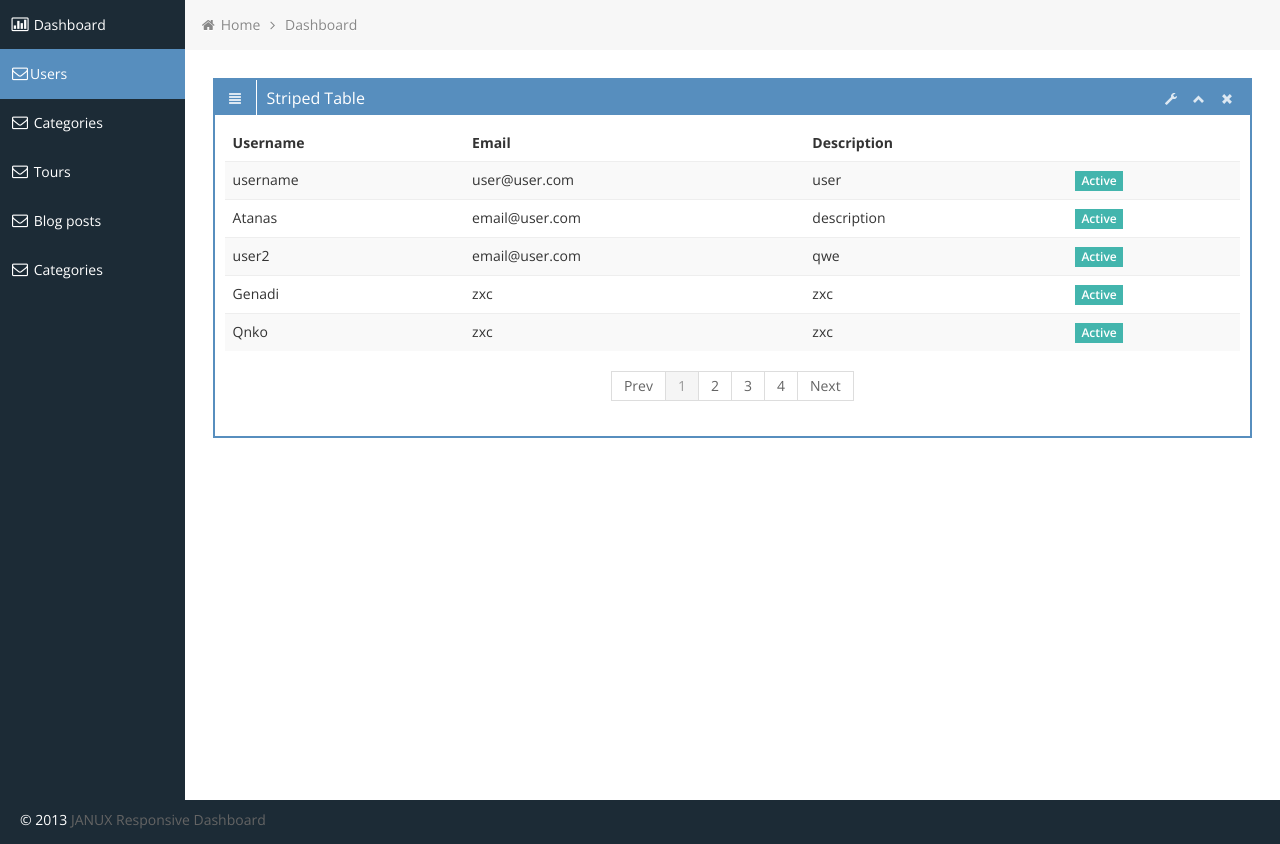
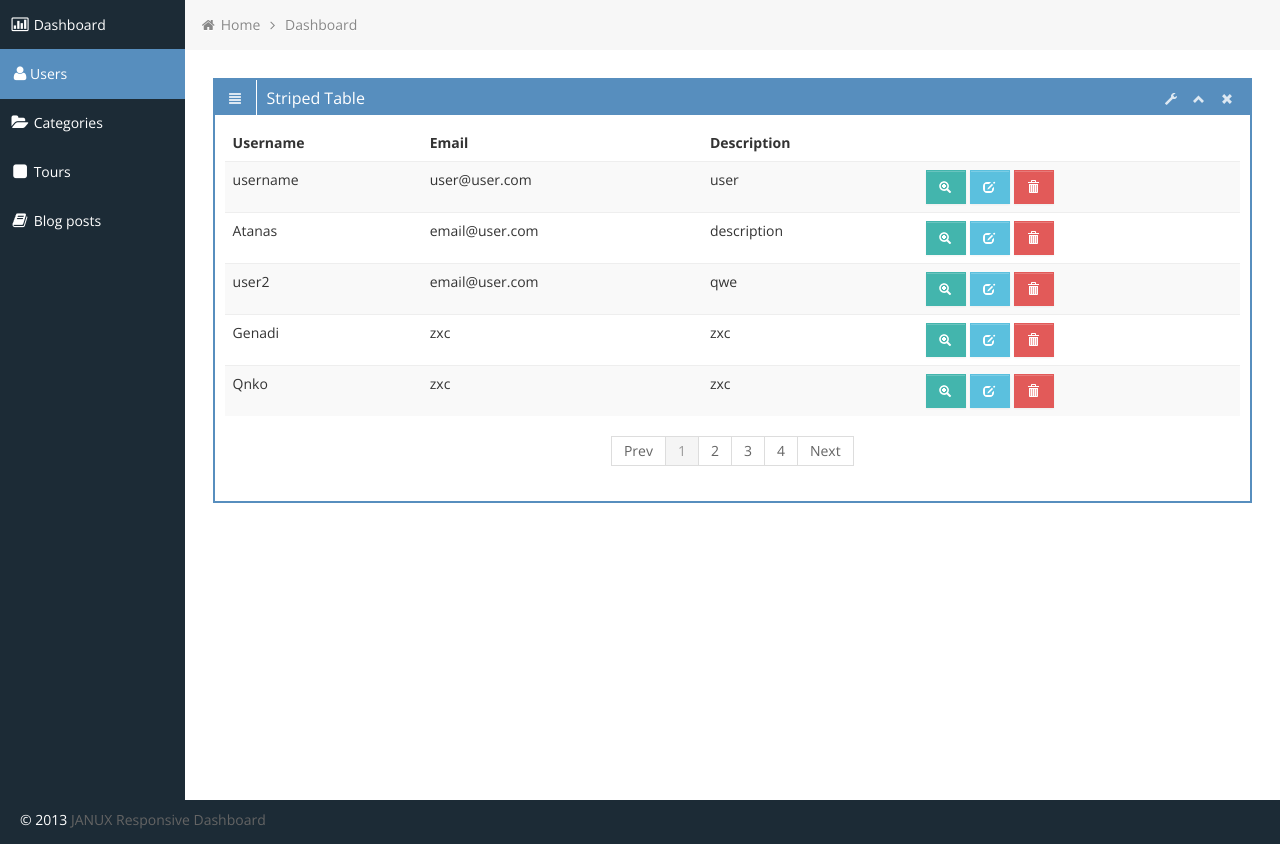
Before and after one commit to dbcdeathdreamer/SoftAcad, a PHP site: page /users.php in a window 1280 px wide. Shown: the part 51-895 px from the top of the page. Run offline with PHP 8.4, Linux system fonts and the light colour scheme; a user stored in the database is signed in; data comes from the database, SQL or seed files in the repository.

Commit message:
users list

```diff
--- a/admin/common/sidebar.php
+++ b/admin/common/sidebar.php
@@ -5,13 +5,11 @@
         <div id="sidebar-left" class="span2">
             <div class="nav-collapse sidebar-nav">
                 <ul class="nav nav-tabs nav-stacked main-menu">
-                    <li><a href="index.html"><i class="icon-bar-chart"></i><span class="hidden-tablet"> Dashboard</span></a></li>
-                    <li><a href="users.php"><i class="icon-envelope"></i><span class="hidden-tablet">Users</span></a></li>
-                    <li><a href="categories.php"><i class="icon-envelope"></i><span class="hidden-tablet"> Categories</span></a></li>
-                    <li><a href="tours.php"><i class="icon-envelope"></i><span class="hidden-tablet"> Tours</span></a></li>
-                    <li><a href="blog.php"><i class="icon-envelope"></i><span class="hidden-tablet"> Blog posts</span></a></li>
-                    <li><a href="categories.php"><i class="icon-envelope"></i><span class="hidden-tablet"> Categories</span></a></li>
-
+                    <li><a href="index.php"><i class="icon-bar-chart"></i><span class="hidden-tablet"> Dashboard</span></a></li>
+                    <li><a href="users.php"><i class="icon-user"></i><span class="hidden-tablet">Users</span></a></li>
+                    <li><a href="categories.php"><i class="icon-folder-open"></i><span class="hidden-tablet"> Categories</span></a></li>
+                    <li><a href="tours.php"><i class="icon-sign-blank"></i><span class="hidden-tablet"> Tours</span></a></li>
+                    <li><a href="blog.php"><i class="icon-book"></i><span class="hidden-tablet"> Blog posts</span></a></li>
                 </ul>
             </div>
         </div>
--- a/admin/users.php
+++ b/admin/users.php
@@ -43,7 +43,15 @@ require_once('common/sidebar.php');
                             <td class="center"><?php echo $user['email']; ?></td>
                             <td class="center"><?php echo $user['description']; ?></td>
                             <td class="center">
-                                <span class="label label-success">Active</span>
+                                <a class="btn btn-success" href="#">
+                                    <i class="halflings-icon white zoom-in"></i>
+                                </a>
+                                <a class="btn btn-info" href="#">
+                                    <i class="halflings-icon white edit"></i>
+                                </a>
+                                <a class="btn btn-danger" href="#">
+                                    <i class="halflings-icon white trash"></i>
+                                </a>
                             </td>
                         </tr>
                    <?php endforeach; ?>
```
Also changed, not shown: admin/blog.php (added, +30 -0 lines), admin/categories.php (added, +31 -0 lines), admin/tours.php (added, +31 -0 lines).
